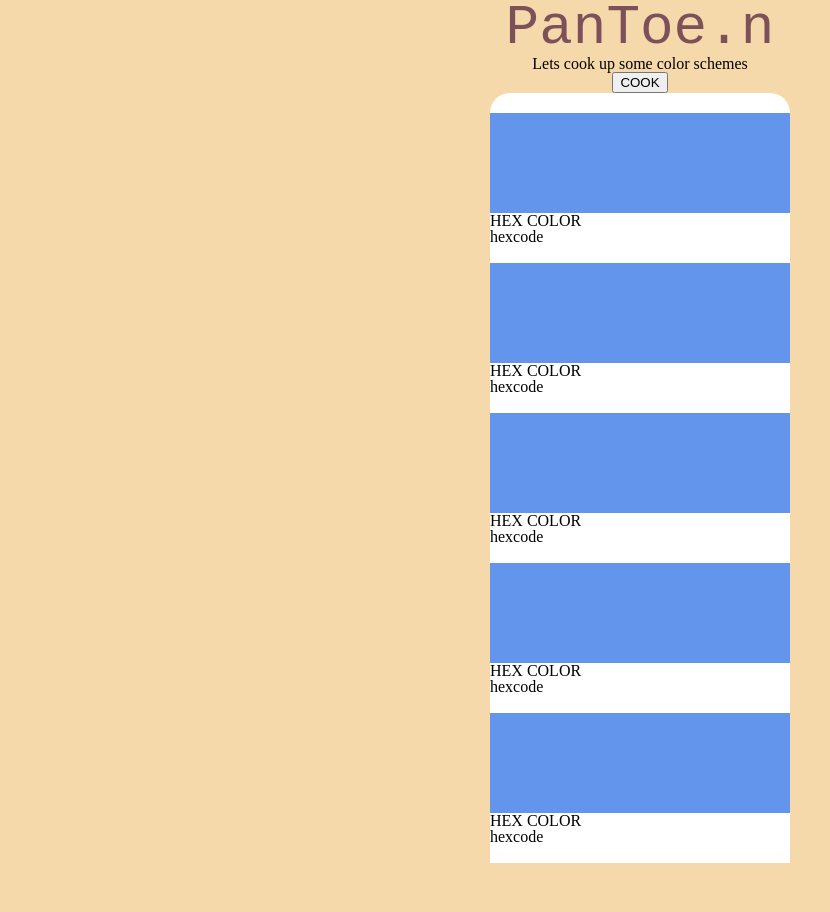
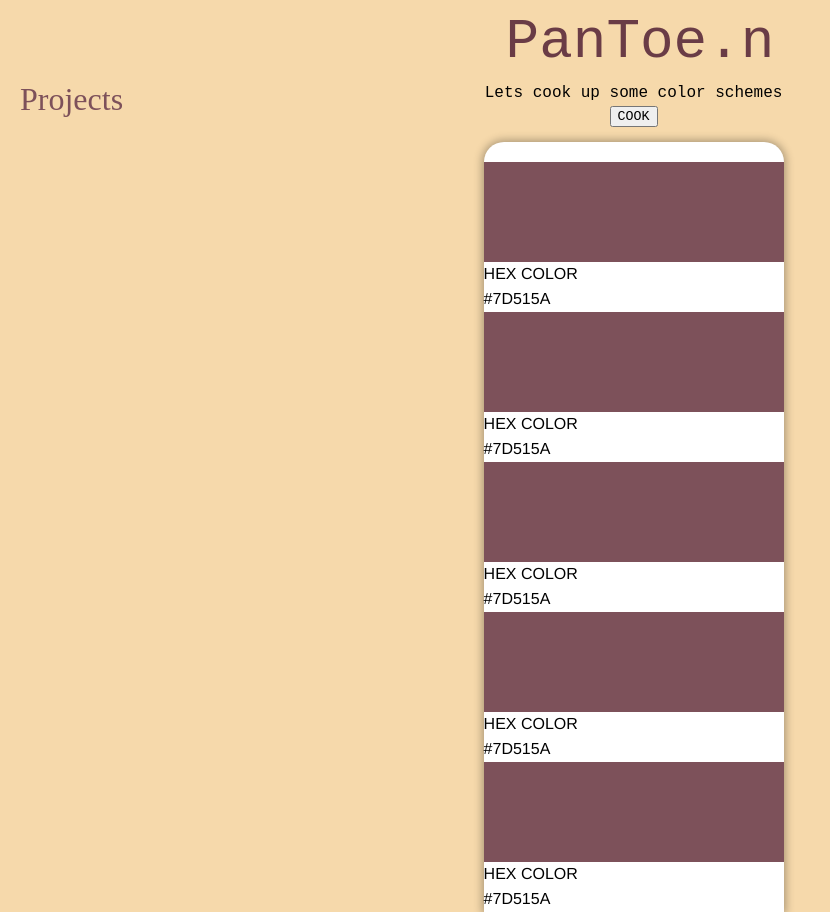
Before and after one commit to flevenson/pantoen, a website: page public/index.html in a window 1280 px wide. Shown: the whole page, without its empty margins (0-830 px from the left). Before the commit the page ends 863 px from the top, so only its background shows below. Drawn offline with Linux system fonts and the light colour scheme; a web font is replaced by a local one.

```diff
--- a/public/css/styles.css
+++ b/public/css/styles.css
@@ -1,41 +1,63 @@
 * {
   box-sizing: border-box;
+  font-family: 'Nova Mono', monospace;
+
 }
 
 body {
-  background-color: #F6D9AB
+  background-color: #F6D9AB;
+  display: grid;
+  grid-template-columns: 33% 33% 33%;
+  grid-template-rows:  83px 1fr;
 }
 
 header, main, section {
-  width: 100vw;
   display: flex;
   flex-direction: column;
   align-items: center;
   justify-content: center;
 }
 
+header {
+  width: 100vw;
+  grid-column: 1 / span 3;
+  grid-row: 1 / span 1;
+}
+
+main {
+  grid-column: 2 / span 1;
+  grid-row: 2 / span 2;
+}
+
 h1 {
   font-family: 'Nova Mono', monospace;
   font-size: 3.5rem;
-  color: #7D515A;
+  color: #6A3C46;
+  margin: 12px;
 }
 
 article, section {
   width: 300px;
 }
 
+.controls {
+  margin-bottom: 12.5px;
+  height: 46px;
+  justify-content: space-around;
+  display: flex;
+}
+
 article {
   background-color: white;
   border-top-left-radius: 20px;
   border-top-right-radius: 20px;
-
+  box-shadow: 0px 0px 8px 2px #0000004d;
 }
-
 
 .color {
   height: 100px;
   width: 300px;
-  background-color: cornflowerblue;
+  background-color: #7D515A;
 }
 
 .first-color {
@@ -48,4 +70,18 @@
   display: flex;
   flex-direction: column;
   align-items: flex-start;
+  justify-content: space-around;
+  font-family: 'Helvetica', sans-serif;
 }
+
+aside {
+  grid-column: 1 / span 1;
+  grid-row: 2 / span 2;
+}
+
+h2 {
+    font-size: 2rem;
+    font-family: 'Nova Mono';
+    margin-left: 20px;
+    color: #7D515A;
+}
--- a/public/index.html
+++ b/public/index.html
@@ -11,7 +11,7 @@
       <h1>PanToe.n</h1>
     </header>
     <main>
-      <section>
+      <section class='controls'>
         <p>Lets cook up some color schemes</p>
         <button>COOK</button>
       </section>
@@ -21,7 +21,7 @@
           </div>
           <div class='hex-info'>
             <h5>HEX COLOR</h5>
-            <p>hexcode</p>
+            <p>#7D515A</p>
           </div>
         </section>
         <section>
@@ -29,7 +29,7 @@
           </div>
           <div class='hex-info'>
             <h5>HEX COLOR</h5>
-            <p>hexcode</p>
+            <p>#7D515A</p>
           </div>
         </section>
         <section>
@@ -37,7 +37,7 @@
           </div>
           <div class='hex-info'>
             <h5>HEX COLOR</h5>
-            <p>hexcode</p>
+            <p>#7D515A</p>
           </div>
         </section>
         <section>
@@ -45,7 +45,7 @@
           </div>
           <div class='hex-info'>
             <h5>HEX COLOR</h5>
-            <p>hexcode</p>
+            <p>#7D515A</p>
           </div>
         </section>
         <section>
@@ -53,10 +53,13 @@
           </div>
           <div class='hex-info'>
             <h5>HEX COLOR</h5>
-            <p>hexcode</p>
+            <p>#7D515A</p>
           </div>
         </section>
       </article>
     </main>
+    <aside>
+      <h2>Projects</h2>
+    </aside>
   </body>
 </html>
```
Also changed, not shown: server.js (+37 -3 lines).
